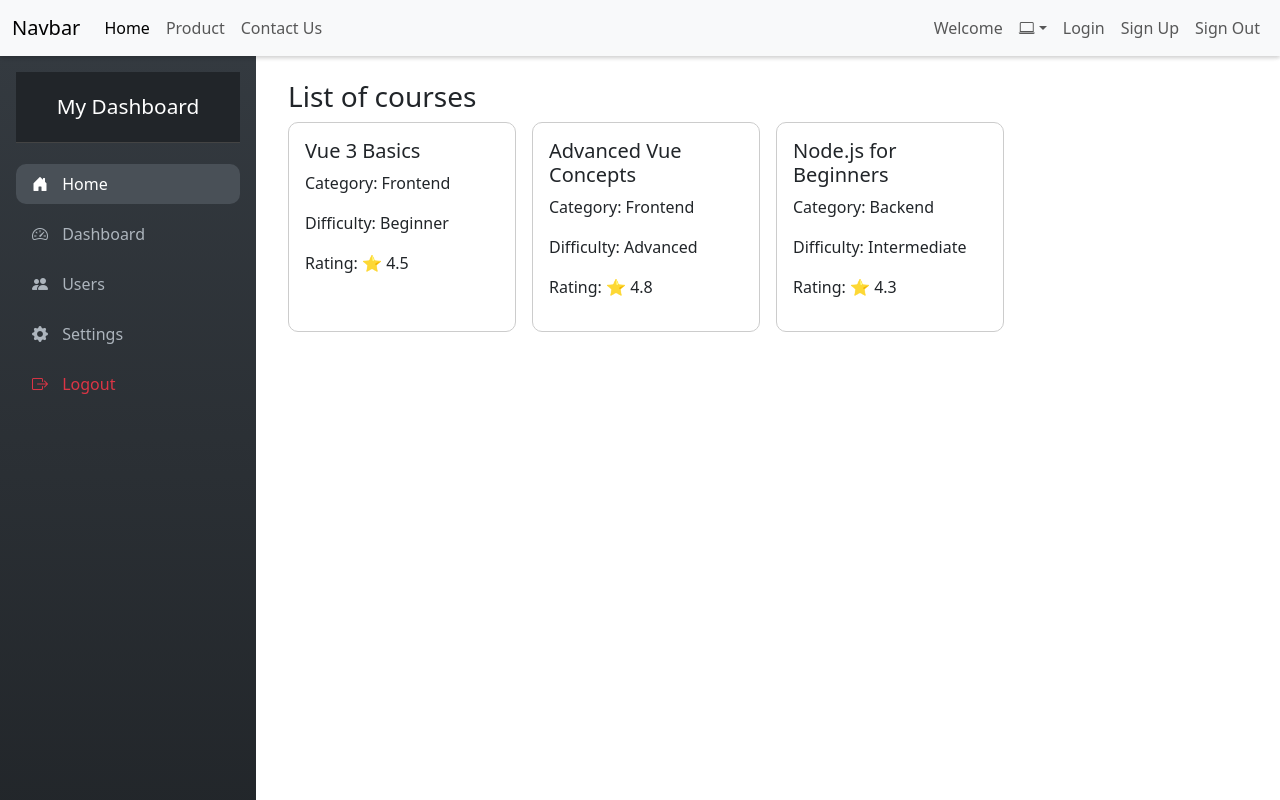
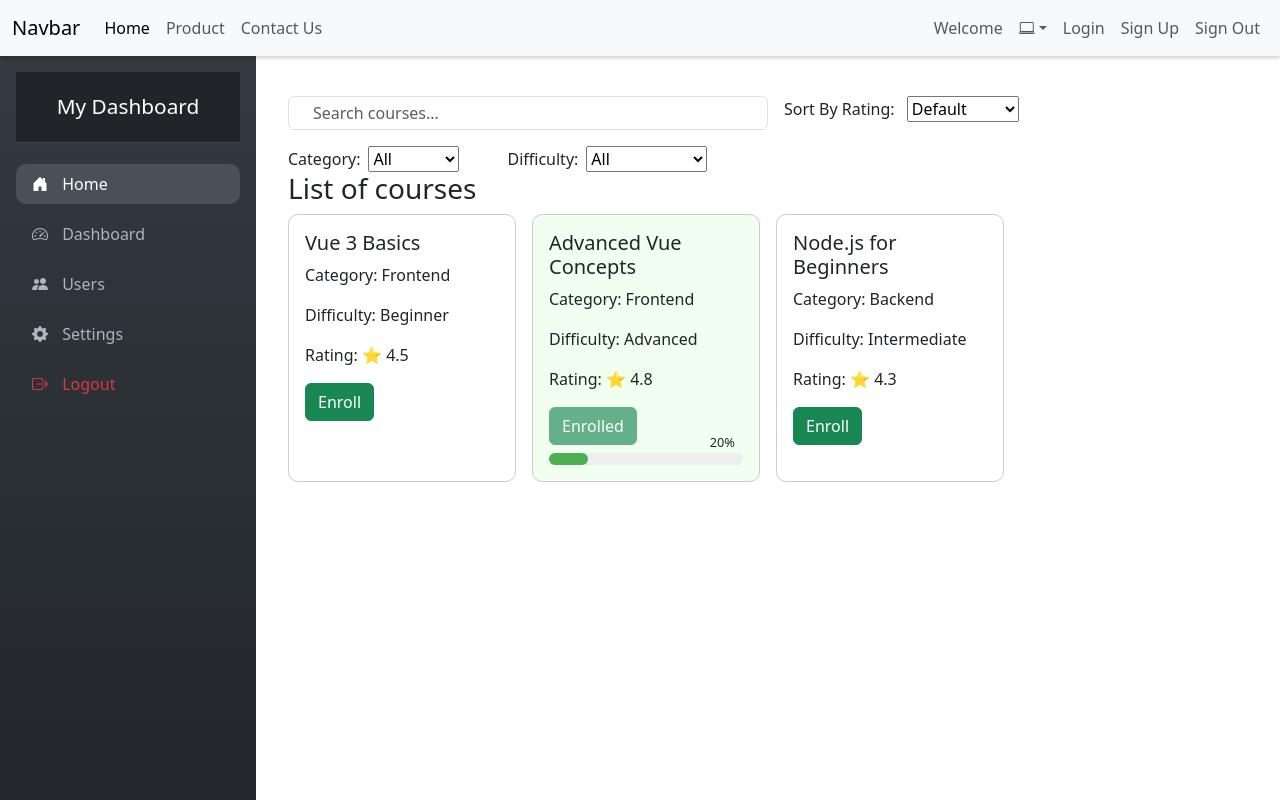
Before and after one commit to PB-personal/LMS-App-Dev, a Vue app: page /dashboard in a window 1280 px wide. Built offline with nearby package versions, Linux system fonts and the light colour scheme.

Commit message:
Added progress bar with progress percentage

```diff
--- a/src/components/CourseCard.vue
+++ b/src/components/CourseCard.vue
@@ -1,16 +1,18 @@
 <template>
-  <div class="course-card">
-    <!-- <div v-if="courseStore.courses.length">
-      <div v-for="course in courseStore.courses" :key="course.id" class="course-card"> -->
+  <div :class="['course-card', { enrolled: course.enrolled }]">
     <h5>{{ course.title }}</h5>
     <p>Category: {{ course.category }}</p>
     <p>Difficulty: {{ course.difficulty }}</p>
     <p>Rating: ⭐ {{ course.rating }}</p>
-    <!-- </div> -->
+    <button :disabled="course.enrolled" class="btn btn-success" @click="$emit('enroll', course.id)">
+      {{ course.enrolled ? 'Enrolled' : 'Enroll' }}
+    </button>
+    <div v-if="course.enrolled" class="progress-container">
+      <div class="progress-bar" :style="{ width: course.progress + '%' }">
+        <span>{{ course.progress }}%</span>
+      </div>
+    </div>
   </div>
-
-  <!-- <p v-else>No courses found</p> -->
-  <!-- </div> -->
 </template>
 <script setup>
 defineProps({
@@ -27,7 +29,29 @@ defineProps({
   background: #fff;
   transition: box-shadow 0.2s;
 }
+.enrolled {
+  border-color: green;
+  background: #f0fff0;
+}
 .course-card:hover {
   box-shadow: 0 2px 8px rgba(0, 0, 0, 0.1);
 }
+.progress-container {
+  position: relative;
+  height: 12px;
+  background: #eee;
+  border-radius: 6px;
+  margin-top: 0.5rem;
+}
+.progress-bar {
+  height: 100%;
+  background: #4caf50;
+  border-radius: 6px;
+}
+.progress-container span {
+  position: absolute;
+  right: 0.5rem;
+  top: -20px;
+  font-size: 0.8rem;
+}
 </style>
--- a/src/mock/courses.json
+++ b/src/mock/courses.json
@@ -5,7 +5,8 @@
     "category": "Frontend",
     "difficulty": "Beginner",
     "rating": 4.5,
-    "enrolled": false
+    "enrolled": false,
+    "progress": 40
   },
   {
     "id": 2,
@@ -13,7 +14,8 @@
     "category": "Frontend",
     "difficulty": "Advanced",
     "rating": 4.8,
-    "enrolled": false
+    "enrolled": true,
+    "progress": 20
   },
   {
     "id": 3,
@@ -21,6 +23,7 @@
     "category": "Backend",
     "difficulty": "Intermediate",
     "rating": 4.3,
-    "enrolled": false
+    "enrolled": false,
+    "progress": 90
   }
 ]
--- a/src/stores/courseStore.js
+++ b/src/stores/courseStore.js
@@ -13,5 +13,12 @@ export const useCourseStore = defineStore('courses', {
         console.error('Error loading mock data', error)
       }
     },
+
+    enrollCourse(courseId) {
+      const course = this.courses.find((c) => c.id === courseId)
+      if (course) {
+        course.enrolled = true
+      }
+    },
   },
 })
--- a/src/views/dashboard/CourseDashboard.vue
+++ b/src/views/dashboard/CourseDashboard.vue
@@ -1,19 +1,110 @@
 <template>
   <div class="course-list">
+    <div class="py-3 d-flex">
+      <input
+        class="form-control py-1 px-4 w-50 me-3"
+        type="text"
+        placeholder="Search courses..."
+        v-model="searchCourse"
+      />
+
+      <div>
+        <label for=""
+          >Sort By Rating:
+          <select v-model="selectedSort" class="ms-2">
+            <option value="">Default</option>
+            <option value="high">High to Low</option>
+            <option value="low">Low to High</option>
+          </select>
+        </label>
+      </div>
+    </div>
+    <div class="filer-dropdown">
+      <label for=""> Category: </label>
+      <select v-model="selectedCategory" class="me-5 ms-2">
+        <option value="">All</option>
+        <option v-for="category in categories" :key="category" :value="category">
+          {{ category }}
+        </option>
+      </select>
+      <label for=""> Difficulty: </label>
+      <select v-model="selectedDifficulty" class="me-5 ms-2">
+        <option value="">All</option>
+        <option v-for="difficulty in difficulties" :key="difficulty" :value="difficulty">
+          {{ difficulty }}
+        </option>
+      </select>
+    </div>
     <h3>List of courses</h3>
     <div class="grid">
-      <CourseCard v-for="course in courseStore.courses" :key="course.id" :course="course" />
+      <template v-if="filteredCourses.length">
+        <CourseCard
+          v-for="course in filteredCourses"
+          :key="course.id"
+          :course="course"
+          @enroll="handleEnroll"
+        />
+      </template>
+      <p v-else class="pt-3">
+        No courses found for category: {{ selectedCategory }} and Difficulty:
+        {{ selectedDifficulty }}
+      </p>
     </div>
   </div>
 </template>
 <script setup>
 import { useCourseStore } from '@/stores/courseStore'
-import { onMounted } from 'vue'
+import { computed, onMounted, ref } from 'vue'
 import CourseCard from '@/components/CourseCard.vue'
+import { storeToRefs } from 'pinia'
 const courseStore = useCourseStore()
+const { courses } = storeToRefs(courseStore)
+const selectedCategory = ref('')
+const selectedDifficulty = ref('')
+const searchCourse = ref('')
+const selectedSort = ref('')
 
 onMounted(() => {
   courseStore.getCourses()
+})
+
+const categories = computed(() => [...new Set(courses.value.map((c) => c.category))])
+
+const difficulties = computed(() => [...new Set(courses.value.map((c) => c.difficulty))])
+
+const handleEnroll = (cId) => {
+  // mark enrolled in the store state (Pinia allows direct mutation of reactive state)
+  const course = courseStore.courses.find((c) => c.id === cId)
+  if (course) course.enrolled = true
+}
+
+const filteredCourses = computed(() => {
+  let res = courses.value
+
+  // search
+  if (searchCourse.value) {
+    const q = searchCourse.value.toLowerCase()
+    res = res.filter((c) => c.title.toLowerCase().includes(q))
+  }
+
+  // category filter
+  if (selectedCategory.value) {
+    res = res.filter((c) => c.category === selectedCategory.value)
+  }
+
+  // difficulty filter
+  if (selectedDifficulty.value) {
+    res = res.filter((c) => c.difficulty === selectedDifficulty.value)
+  }
+
+  // sort by rating
+  if (selectedSort.value === 'high') {
+    res.sort((a, b) => b.rating - a.rating)
+  } else if (selectedSort.value === 'low') {
+    res.sort((a, b) => a.rating - b.rating)
+  }
+
+  return res
 })
 </script>
 <style scoped>
```
